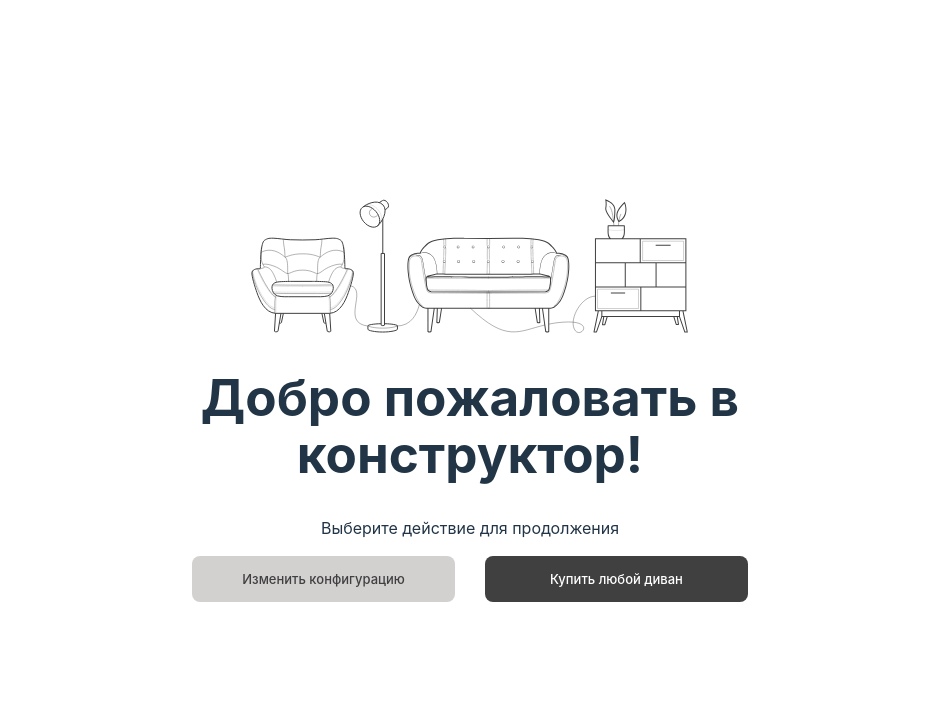
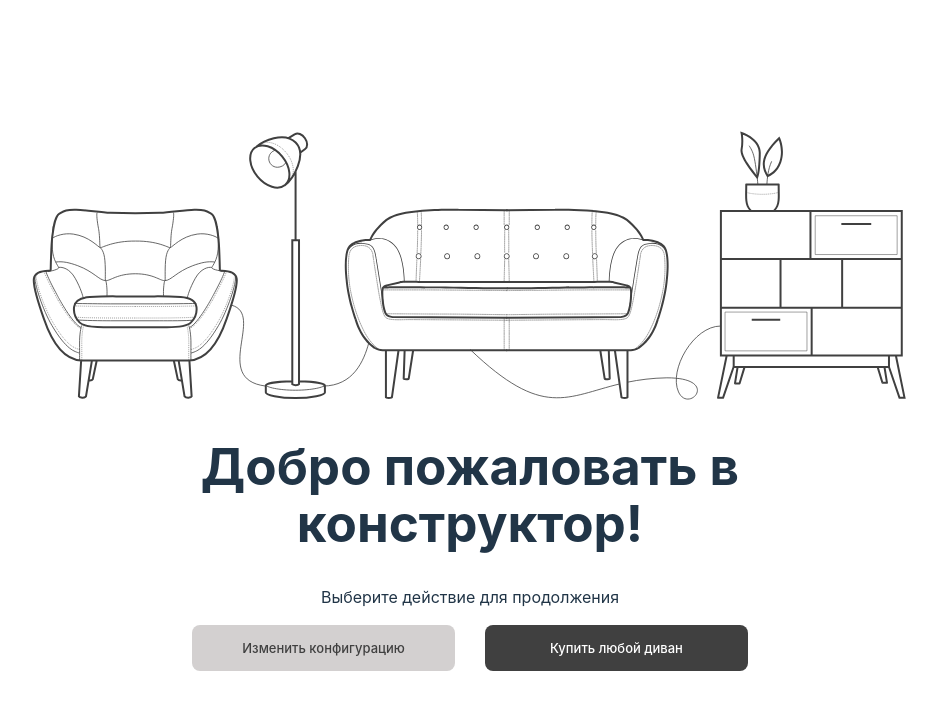
Before and after one commit to burovarte/divan.ruTestTask, a React (Vite) app: page / in a window 1280 px wide. Shown: the top 710 px of the page, without its empty margins (170-1107 px from the left). Built offline with nearby package versions, Linux system fonts and the light colour scheme.

Commit message:
fix style

```diff
--- a/src/components/mainContent/MainContent.module.css
+++ b/src/components/mainContent/MainContent.module.css
@@ -50,9 +50,3 @@
     color: rgba(255, 255, 255, 1);
     background-color: rgba(64, 64, 64, 1);
 }
-
-@media (max-width: 1540px) {
-    .content{
-    width: 50%;
-    gap: 40px;}
-  }
```
